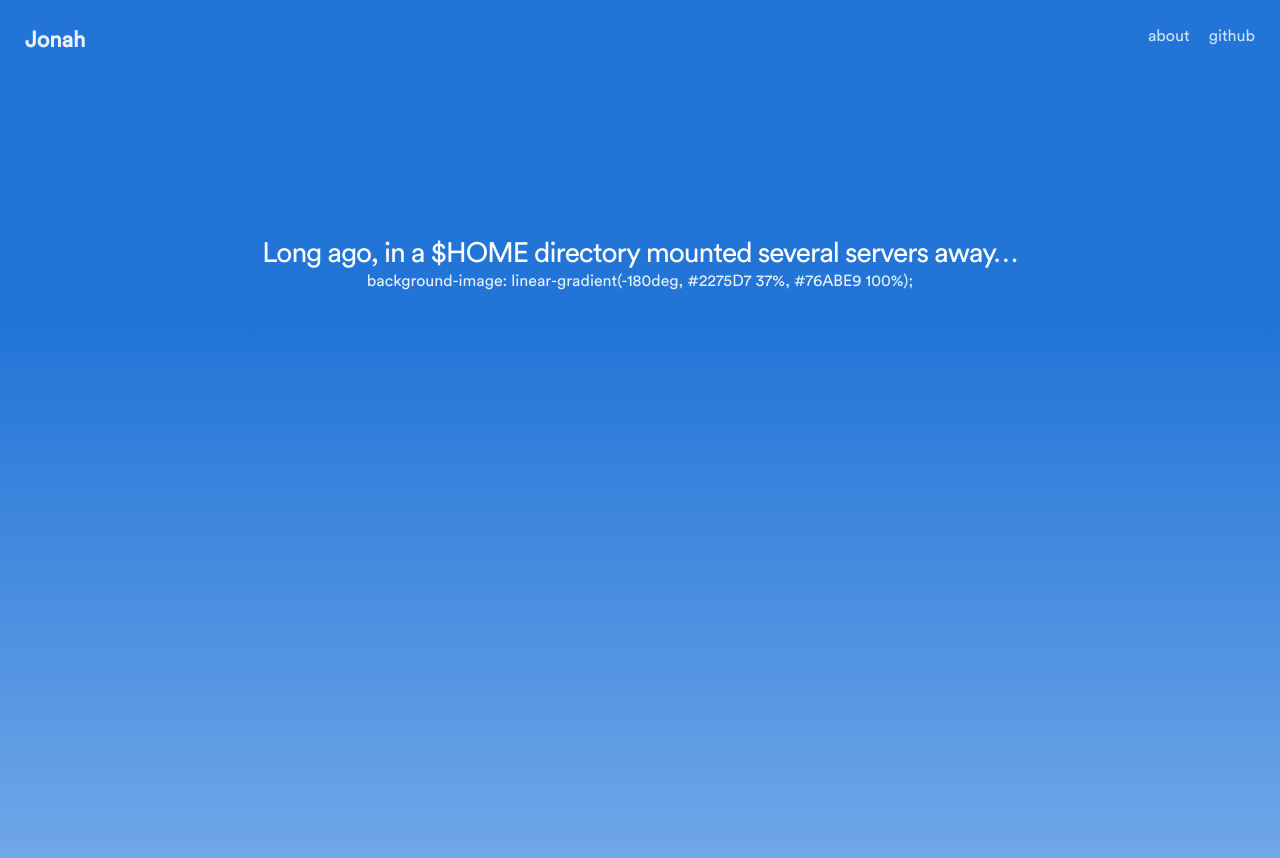
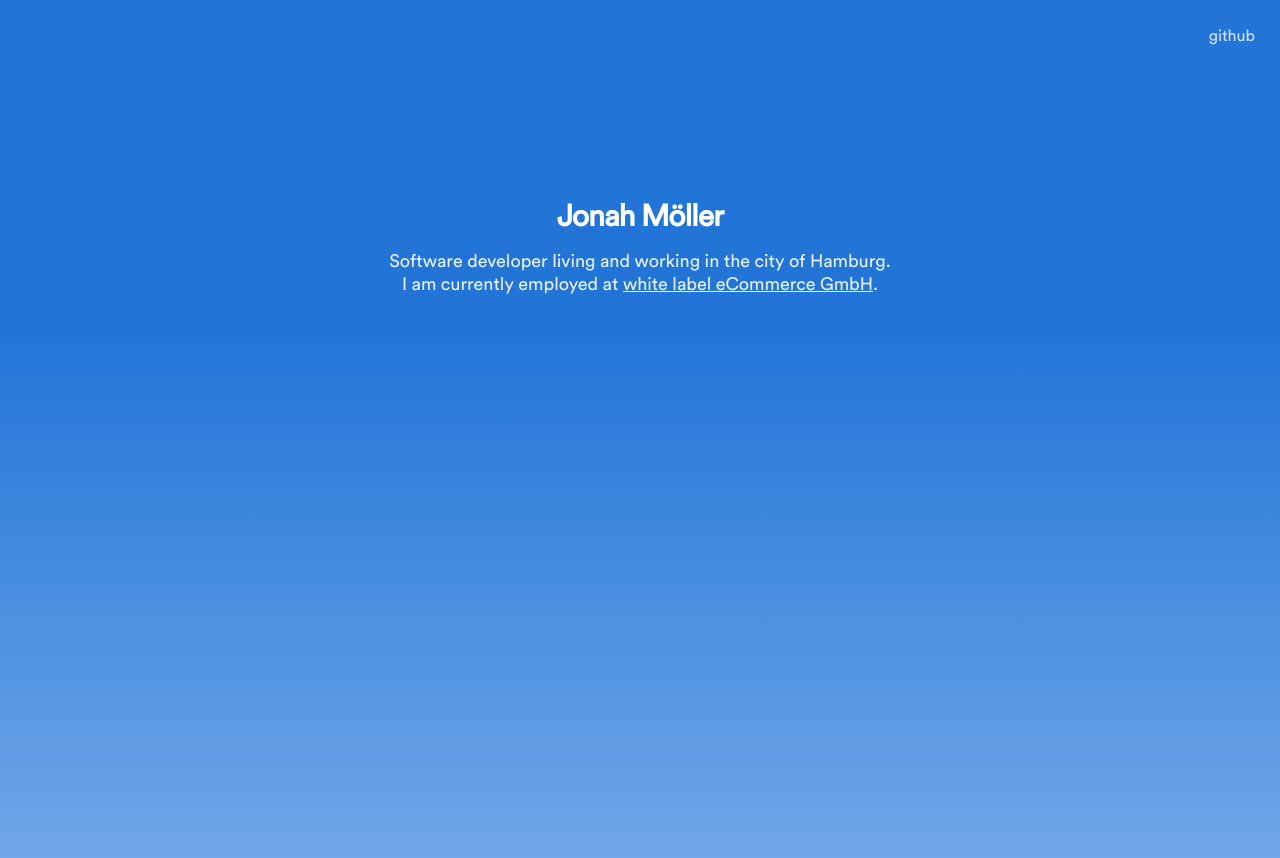
Before and after one commit to snapsnapturtle/jonah.ml, a Jekyll site: the page built from index.html, in a window 1280 px wide. Shown: the top 858 px of the page. Built offline with Jekyll 4.4.1, drawn with Linux system fonts in a browser that asks for light colours.

Commit message:
changed design 🚀🚀

```diff
--- a/_includes/head.html
+++ b/_includes/head.html
@@ -11,8 +11,7 @@
 
 	{% include social_media.html %}
 
-	<link rel="icon" href="/assets/favicon.ico" type="image/x-icon"/>
-	<link rel="apple-touch-icon" href="/assets/apple-touch-icon.png" sizes="256x256"/>
+	<link rel="icon" href="/assets/favicon.ico?v=201609021848" type="image/x-icon"/>
 
 	<link rel="canonical" href="{{ page.url | replace:'index.html','' | prepend: site.live_url }}">
 
--- a/_includes/header.html
+++ b/_includes/header.html
@@ -1,7 +1,6 @@
 <header class="header" id="header">
-	<a class="site-title" href="{{ '/' | prepend: site.baseurl }}">Jonah</a>
 	<nav class="site-nav">
-		<a class="page-link" href="{{ '/about/' | prepend: site.baseurl }}">about</a>
+		<!--<a class="page-link" href="{{ '/about/' | prepend: site.baseurl }}">about</a>-->
 		<a class="page-link" href="https://github.com/{{ site.github_username }}" target="_blank">github</a>
 	</nav>
 </header>
--- a/_sass/_base.scss
+++ b/_sass/_base.scss
@@ -8,7 +8,7 @@ html, body {
   background-image: linear-gradient(0deg, #2275d7 37%, #76abe9 100%);
 
   h1, h2, h3, h4, h5, h6 {
-    color: white;
+    color: rgb(255, 255, 255);
     font-family: $defaultFont;
     font-weight: normal;
     font-size: 28px;
@@ -30,7 +30,7 @@ html, body {
 
     @include breakpoint('tablet') {
       font-size: 16px;
-      color: rgba(255, 255, 255, 0.9);
+      color: rgba(255, 255, 255, 1);
     }
 
     &:last-of-type {
@@ -59,6 +59,10 @@ html, body {
     &.active, &:hover {
       color: rgba(255, 255, 255, 0.65);
     }
+
+    &.underline {
+      text-decoration: underline;
+    }
   }
 }
 
--- a/_sass/_home.scss
+++ b/_sass/_home.scss
@@ -1,8 +1,15 @@
 .home {
   text-align: center;
-  margin-top: calc(20% - 100px);
+  margin-top: calc(20% - 110px);
+  font-size: 18px;
 
   .page-title {
-    font-weight: 100;
+    font-weight: 900;
+    font-size: 30px
+  }
+
+  .description {
+    margin: 15px auto;
+    max-width: 700px;
   }
 }
--- a/index.html
+++ b/index.html
@@ -2,7 +2,12 @@
 layout: default
 title: Jonah Möller
 ---
+
+
 <div class="home">
-	<h1 class="page-title">Long ago, in a $HOME directory mounted several servers away…</h1>
-	<p>background-image: linear-gradient(-180deg, #2275D7 37%, #76ABE9 100%);</p>
+	<h1 class="page-title" id="greeting">Jonah Möller</h1>
+	<div class="description">
+		Software developer living and working in the city of <a href="https://www.google.de/maps/place/Hamburg" target="_blank">Hamburg</a>.<br>
+		I am currently employed at <a class="underline" href="http://the-white-label.com/" target="_blank">white label eCommerce GmbH</a>.
+	</div>
 </div>
```
Also changed, not shown: assets/apple-touch-icon.png (deleted), assets/favicon.ico, assets/favicon_old.ico (deleted).
